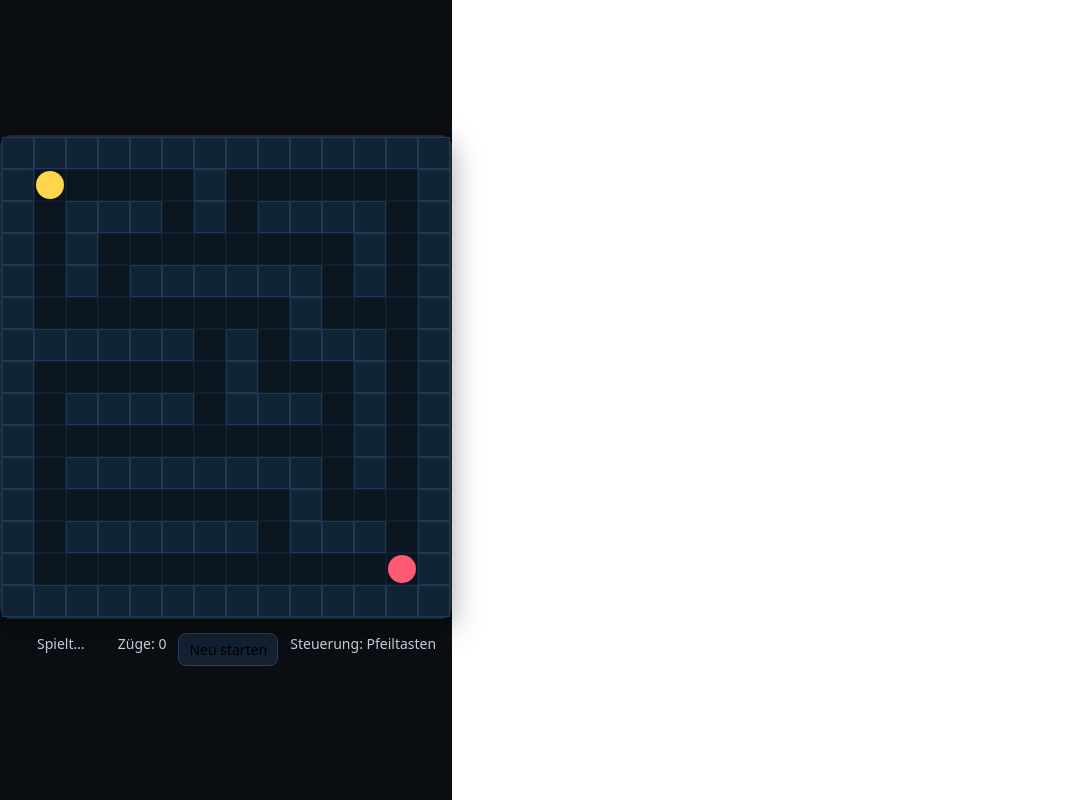
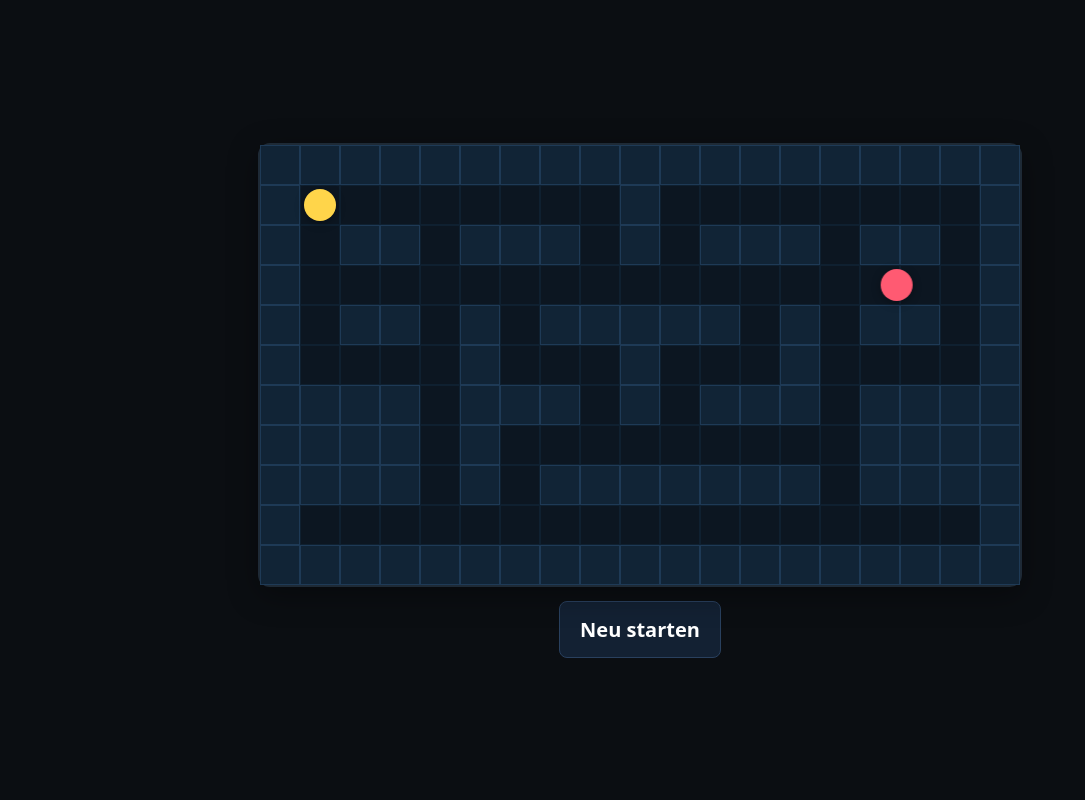
Before and after one commit to Simon-Fochler/React-Game, a React (Vite) app: page / in a window 1280 px wide. Shown: the whole page, without its empty margins (0-1085 px from the left). Built offline with nearby package versions, Linux system fonts and the light colour scheme.

Commit message:
Meilenstein: Spielbare Version mit Ghost KI und Reset

```diff
--- a/src/Game.css
+++ b/src/Game.css
@@ -1,3 +1,11 @@
+html, body, #root {
+  margin: 0;       /* Entfernt Standard-Abstände */
+  padding: 0;      /* Entfernt Standard-Padding */
+  width: 100%;
+  height: 100%;
+  background-color: black;  /* Gesamter Hintergrund schwarz */
+}
+
 .game {
   position: relative;
   user-select: none;
@@ -15,8 +23,8 @@
 }
 
 .cell {
-  width: 32px;
-  height: 32px;
+  width: 40px;
+  height: 40px;
   box-sizing: border-box;
 }
 
@@ -29,7 +37,6 @@
   background: #0c1621;
   border: 1px solid #0f2030;
 }
-
 .pieces {
   position: absolute;
   inset: 0;
@@ -38,9 +45,9 @@
 
 .piece {
   position: absolute;
-  width: 28px;
-  height: 28px;
-  margin: 2px;               /* 32px cell -> 28px piece + 2px margin */
+  width: 32px;
+  height: 32px;
+  margin: 4px;               /* 32px cell -> 28px piece + 2px margin */
   border-radius: 9999px;
   transition: transform 120ms linear; /* “gleitet” ins nächste Feld */
   will-change: transform;
@@ -54,7 +61,6 @@
 .ghost {
   background: #ff5a72;       /* rot/pink */
 }
-
 .hud {
   margin-top: 14px;
   display: flex;
@@ -66,11 +72,13 @@
 }
 
 .button {
-  padding: 6px 10px;
+  padding: 14px 20px;
   background: #132133;
   border: 1px solid #29405e;
   border-radius: 8px;
   cursor: pointer;
+  color: white;
+  font-weight: bold;
+  font-size: 20px;
 }
 .button:hover { filter: brightness(1.1); }
-.status { min-width: 90px; text-align: center; }
--- a/src/Game.jsx
+++ b/src/Game.jsx
@@ -1,49 +1,49 @@
 import { useEffect, useMemo, useRef, useState } from "react";
 import "./Game.css";
+
 
 /** ======= Maze Setup ======= */
 /** 0 = frei, 1 = Wand */
 const MAZE = [
-  [1,1,1,1,1,1,1,1,1,1,1,1,1,1],
-  [1,0,0,0,0,0,1,0,0,0,0,0,0,1],
-  [1,0,1,1,1,0,1,0,1,1,1,1,0,1],
-  [1,0,1,0,0,0,0,0,0,0,0,1,0,1],
-  [1,0,1,0,1,1,1,1,1,1,0,1,0,1],
-  [1,0,0,0,0,0,0,0,0,1,0,0,0,1],
-  [1,1,1,1,1,1,0,1,0,1,1,1,0,1],
-  [1,0,0,0,0,0,0,1,0,0,0,1,0,1],
-  [1,0,1,1,1,1,0,1,1,1,0,1,0,1],
-  [1,0,0,0,0,0,0,0,0,0,0,1,0,1],
-  [1,0,1,1,1,1,1,1,1,1,0,1,0,1],
-  [1,0,0,0,0,0,0,0,0,1,0,0,0,1],
-  [1,0,1,1,1,1,1,1,0,1,1,1,0,1],
-  [1,0,0,0,0,0,0,0,0,0,0,0,0,1],
-  [1,1,1,1,1,1,1,1,1,1,1,1,1,1],
+   [1,1,1,1,1,1,1,1,1,1,1,1,1,1,1,1,1,1,1],
+   [1,0,0,0,0,0,0,0,0,1,0,0,0,0,0,0,0,0,1],
+   [1,0,1,1,0,1,1,1,0,1,0,1,1,1,0,1,1,0,1],
+   [1,0,0,0,0,0,0,0,0,0,0,0,0,0,0,0,0,0,1],
+   [1,0,1,1,0,1,0,1,1,1,1,1,0,1,0,1,1,0,1],
+   [1,0,0,0,0,1,0,0,0,1,0,0,0,1,0,0,0,0,1],
+   [1,1,1,1,0,1,1,1,0,1,0,1,1,1,0,1,1,1,1],
+   [1,1,1,1,0,1,0,0,0,0,0,0,0,0,0,1,1,1,1],
+   [1,1,1,1,0,1,0,1,1,1,1,1,1,1,0,1,1,1,1],
+   [1,0,0,0,0,0,0,0,0,0,0,0,0,0,0,0,0,0,1],
+   [1,1,1,1,1,1,1,1,1,1,1,1,1,1,1,1,1,1,1]
 ];
 
-const CELL = 32; // px
-const DIRS = {
+const CELL = 40; // Zellenbreite px
+
+const DIRS = { //Bediehnung mit Pfeilen
   ArrowUp:    { x: 0,  y: -1 },
   ArrowDown:  { x: 0,  y: 1  },
   ArrowLeft:  { x: -1, y: 0  },
   ArrowRight: { x: 1,  y: 0  },
 };
-const KEYS = Object.keys(DIRS);
 
-/** Startpositionen (x,y) im Raster */
 const START_PLAYER = { x: 1, y: 1 };
-const START_GHOST  = { x: 12, y: 13 };
+const START_GHOST  = { x: 9, y: 7 };
+
+function add(pos, dir) {
+  return { x: pos.x + dir.x, y: pos.y + dir.y };
+}
 
 function inside(x, y) {
    return y >= 0 && y < MAZE.length && x >= 0 && x < MAZE[0].length;
 }
+
 function isWall(x, y) {
    return !inside(x, y) || MAZE[y][x] === 1;
 }
-function eq(a, b) { return a.x === b.x && a.y === b.y; }
 
-function add(pos, dir) {
-  return { x: pos.x + dir.x, y: pos.y + dir.y };
+function eq(a, b) {
+   return a.x === b.x && a.y === b.y;
 }
 
 function opposite(dir) {
@@ -64,76 +64,43 @@ function nextGhost(pos, lastDir) {
   return { pos: add(pos, choice), dir: choice };
 }
 
-/** WebAudio: kurzer Beep (kein Asset nötig) */
-function useBeep() {
-  const ctxRef = useRef(null);
-  useEffect(() => {
-    // wird erst bei erster Interaktion erstellt (Autoplay-Policy)
-    const handler = () => {
-      if (!ctxRef.current) ctxRef.current = new (window.AudioContext || window.webkitAudioContext)();
-      window.removeEventListener("pointerdown", handler);
-      window.removeEventListener("keydown", handler);
-    };
-    window.addEventListener("pointerdown", handler);
-    window.addEventListener("keydown", handler);
-    return () => {
-      window.removeEventListener("pointerdown", handler);
-      window.removeEventListener("keydown", handler);
-    };
-  }, []);
+const KEYS = Object.keys(DIRS);
 
-  const beep = (freq = 520, dur = 0.06, type = "square") => {
-    const ctx = ctxRef.current;
-    if (!ctx) return;
-    const o = ctx.createOscillator();
-    const g = ctx.createGain();
-    o.type = type;
-    o.frequency.value = freq;
-    g.gain.value = 0.05;
-    o.connect(g); g.connect(ctx.destination);
-    o.start();
-    setTimeout(() => { o.stop(); o.disconnect(); g.disconnect(); }, dur * 1000);
-  };
-
-  return beep;
-}
-
-export default function Game() {
+export default function Game(){
     const cols = MAZE[0].length;
     const rows = MAZE.length;
     const boardPx = useMemo(() => ({ w: cols * CELL, h: rows * CELL }), [cols, rows]);
 
+    const containerRef = useRef(null);
     const [player, setPlayer]   = useState(START_PLAYER);
     const [ghost, setGhost]     = useState(START_GHOST);
     const [ghostDir, setGhostDir] = useState({ x: 0, y: 0 });
     const [status, setStatus]   = useState("playing"); // "playing" | "gameover"
-  const [moves, setMoves]     = useState(0);
-  const containerRef = useRef(null);
-  const beep = useBeep();
 
     // Fokus, damit Arrow Keys nicht scrollen
     useEffect(() => {
     containerRef.current?.focus();
      }, []);
 
-  // Player Input
     useEffect(() => {
         function onKeyDown(e) {
+
+          if (!KEYS.includes(e.key)) return;
           if (status !== "playing") return;
-      if (!KEYS.includes(e.key)) return;
-      e.preventDefault();
+          e.preventDefault();               // 1) Standard-Aktion stoppen (z. B. Scrollen)
+          const dir = DIRS[e.key];          // 2) Richtung ∆x/∆y nachschlagen
+          const next = add(player, dir);
+          if(!isWall(next.x, next.y)){
+            setPlayer(next);      // 3) Zustand auf Basis des *aktuellen* p aktualisieren
+          }
 
-      const dir = DIRS[e.key];
-      const next = add(player, dir);
-      if (!isWall(next.x, next.y)) {
-        setPlayer(next);
-        setMoves(m => m + 1);
-        beep(650, 0.045, "square");
+
   }
-    }
-    window.addEventListener("keydown", onKeyDown, { passive: false });
-    return () => window.removeEventListener("keydown", onKeyDown);
-  }, [player, status, beep]);
+
+  window.addEventListener("keydown", onKeyDown, { passive: false }); // 4) Listener registrieren
+  return () => window.removeEventListener("keydown", onKeyDown);     // 5) sauber abräumen
+}, [player, status]); // 6) nur einmal beim Mount
+
 
 // Geist-Ticker
   useEffect(() => {
@@ -144,37 +111,32 @@ export default function Game() {
         setGhostDir(step.dir);
         return step.pos;
       });
-    }, 220); // alle 220ms ein Feld
+    }, 110); // alle 110ms ein Feld
      return () => clearInterval(id);
     // ghostDir absichtlich nicht als dep -> wird im Callback aktualisiert
     // eslint-disable-next-line react-hooks/exhaustive-deps
   }, [status]);
 
 // Kollision prüfen
+
   useEffect(() => {
-    if (status === "playing" && eq(player, ghost)) {
-      setStatus("gameover");
-      beep(180, 0.18, "sawtooth");
-      beep(140, 0.18, "sawtooth");
+     if(status === "playing" && eq(player, ghost) === true){
+        setStatus("gameover")
      }
-  }, [player, ghost, status, beep]);
+  }, [player, status, ghost]);
 
   function reset() {
     setPlayer(START_PLAYER);
     setGhost(START_GHOST);
     setGhostDir({ x: 0, y: 0 });
-    setMoves(0);
     setStatus("playing");
   }
-
-  // Pixel-Position aus Raster
     const toTransform = (pos) => `translate(${pos.x * CELL}px, ${pos.y * CELL}px)`;
-
     return (
     <div
       className="game"
       role="application"
-      aria-label="Pac-Man Light"
+      aria-label="Mini Game"
       tabIndex={0}
       ref={containerRef}
       style={{ outline: "none" }}
@@ -183,7 +145,6 @@ export default function Game() {
         className="board"
         style={{ width: boardPx.w, height: boardPx.h, borderRadius: 12 }}
       >
-        {/* Bodenraster */}
         <div
           className="grid"
           style={{
@@ -199,7 +160,7 @@ export default function Game() {
               />
             ))
           )}
-        </div>
+        </div> {/* grid */}
 
         {/* Figuren-Ebene */}
         <div className="pieces">
@@ -214,13 +175,10 @@ export default function Game() {
             aria-label="Ghost"
           />
         </div>
-      </div>
 
+      </div> {/* board */}
       <div className="hud">
-        <div className="status">{status === "playing" ? "Spielt…" : "Game Over"}</div>
-        <div>Züge: {moves}</div>
         <button className="button" onClick={reset}>Neu starten</button>
-        <div>Steuerung: Pfeiltasten</div>
       </div>
     </div>
   );
```
Lines whose indentation alone changed are shown as unchanged.
